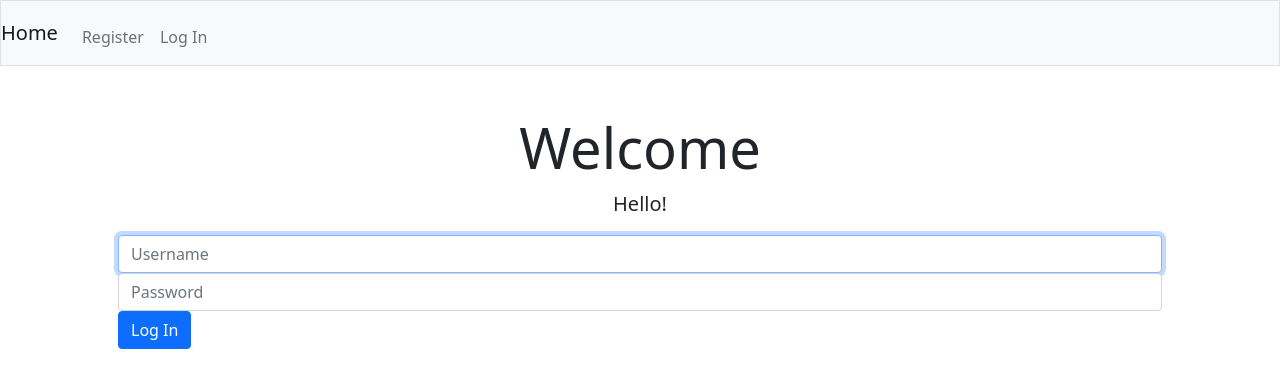
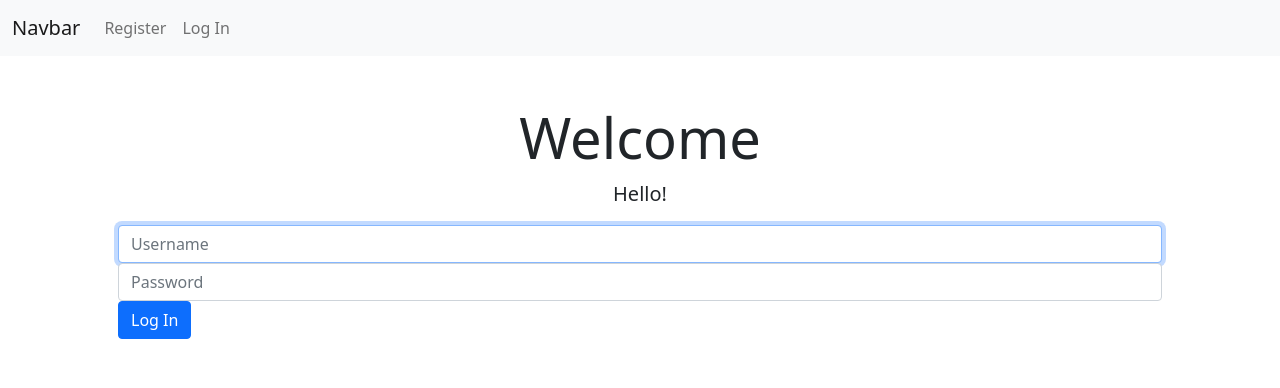
Before and after one commit to Koldenblue/flask-sqlalchemy-template, a Flask app: page /login in a window 1280 px wide. Shown: the top 388 px of the page. Run offline with Flask 2, Linux system fonts and the light colour scheme.

Commit message:
updated styles

```diff
--- a/templates/layout.html
+++ b/templates/layout.html
@@ -8,15 +8,18 @@
     <meta charset="utf-8">
     <meta name="viewport" content="width=device-width, initial-scale=1, shrink-to-fit=no">
 
-        <!-- https://favicon.io/emoji-favicons/money-mouth-face/ -->
     <link href="/static/favicon.ico" rel="icon">
 
-        <link href="https://cdn.jsdelivr.net/npm/bootstrap@5.0.0-beta1/dist/css/bootstrap.min.css" rel="stylesheet" integrity="sha384-giJF6kkoqNQ00vy+HMDP7azOuL0xtbfIcaT9wjKHr8RbDVddVHyTfAAsrekwKmP1" crossorigin="anonymous">
+    <link href="https://cdn.jsdelivr.net/npm/bootstrap@5.0.0-beta1/dist/css/bootstrap.min.css" rel="stylesheet"
+        integrity="sha384-giJF6kkoqNQ00vy+HMDP7azOuL0xtbfIcaT9wjKHr8RbDVddVHyTfAAsrekwKmP1" crossorigin="anonymous">
 
     <link href="/static/css/css-output/output.css" rel="stylesheet">
 
-        <script defer src="https://code.jquery.com/jquery-3.5.1.min.js" integrity="sha256-9/aliU8dGd2tb6OSsuzixeV4y/faTqgFtohetphbbj0=" crossorigin="anonymous"></script>
-        <script defer src="https://cdn.jsdelivr.net/npm/bootstrap@5.0.0-beta1/dist/js/bootstrap.bundle.min.js" integrity="sha384-ygbV9kiqUc6oa4msXn9868pTtWMgiQaeYH7/t7LECLbyPA2x65Kgf80OJFdroafW" crossorigin="anonymous"></script>
+    <script defer src="https://code.jquery.com/jquery-3.5.1.min.js"
+        integrity="sha256-9/aliU8dGd2tb6OSsuzixeV4y/faTqgFtohetphbbj0=" crossorigin="anonymous"></script>
+    <script defer src="https://cdn.jsdelivr.net/npm/bootstrap@5.0.0-beta1/dist/js/bootstrap.bundle.min.js"
+        integrity="sha384-ygbV9kiqUc6oa4msXn9868pTtWMgiQaeYH7/t7LECLbyPA2x65Kgf80OJFdroafW"
+        crossorigin="anonymous"></script>
 
     <title>
         {% block title %}
@@ -27,26 +30,25 @@
 
 <body>
 
-        <nav class="navbar navbar-expand-md navbar-light bg-light border">
-            <a class="navbar-brand" href="/">Home</a>
-            <button aria-controls="navbar" aria-expanded="false" aria-label="Toggle navigation" class="navbar-toggler" data-target="#navbar" data-toggle="collapse" type="button">
+    <nav class="navbar navbar-expand-md navbar-light bg-light">
+        <div class="container-fluid">
+            <span class="navbar-brand">Navbar</span>
+            <button class="navbar-toggler" type="button" data-bs-toggle="collapse" data-bs-target="#navbarText" aria-controls="navbarText" aria-expanded="false" aria-label="Toggle navigation">
                 <span class="navbar-toggler-icon"></span>
               </button>
             <div class="collapse navbar-collapse" id="navbar">
                 {% if session.user_id %}
-                    <ul class="navbar-nav mr-auto mt-2">
+                <ul class="navbar-nav me-auto mb-2 mb-lg-0">
                     <li class="nav-item"><a class="nav-link" href="/">Journal Home</a></li>
-
-                    </ul>
-                    <ul class="navbar-nav ml-auto mt-2">
                     <li class="nav-item"><a class="nav-link" href="/logout">Log Out</a></li>
                 </ul>
                 {% else %}
-                    <ul class="navbar-nav ml-auto mt-2">
+                <ul class="navbar-nav me-auto mb-2 mb-lg-0">
                     <li class="nav-item"><a class="nav-link" href="/register">Register</a></li>
                     <li class="nav-item"><a class="nav-link" href="/login">Log In</a></li>
                 </ul>
                 {% endif %}
+            </div>
         </div>
     </nav>
 
--- a/templates/login.html
+++ b/templates/login.html
@@ -6,19 +6,19 @@ Log In
 
 {% block main %}
 
-<div class="jumbotron text-center jumbotron-fluid">
+<div class="text-center jumbotron-fluid">
     <div class="container">
-        <h1 class="display-4">Welcome</h1>
+        <h1 class="display-4 jumbo-title">Welcome</h1>
         <p class="lead">Hello!</p>
     </div>
 </div>
 
 
 <form action="/login" method="post">
-    <div class="form-group">
+    <div class="form-group login-form">
         <input autocomplete="off" autofocus class="form-control" name="username" placeholder="Username" type="text">
     </div>
-    <div class="form-group">
+    <div class="form-group login-form">
         <input class="form-control" name="password" placeholder="Password" type="password">
     </div>
     <button class="btn btn-primary" type="submit">Log In</button>
--- a/templates/register.html
+++ b/templates/register.html
@@ -7,7 +7,7 @@ Register
 {% block main %}
 
             <form action="/register" method="post">
-                <div class="form-group">
+                <div class="form-group login-form">
                     <input autocomplete="off" autofocus
                         class="form-control"
                         name="username"
@@ -24,10 +24,10 @@ Register
                     >
                 </div> -->
                 <div class="form-group">
-                    <input class="form-control" name="password" placeholder="Password" type="password">
+                    <input class="form-control login-form" name="password" placeholder="Password" type="password">
                 </div>
                 <div class="form-group">
-                    <input class="form-control" name="password-confirm" placeholder="Confirm Password" type="password">
+                    <input class="form-control login-form" name="password-confirm" placeholder="Confirm Password" type="password">
                 </div>
                 <button class="btn btn-danger" type="submit">Register</button>
             </form>
```
Lines whose indentation alone changed are shown as unchanged.
